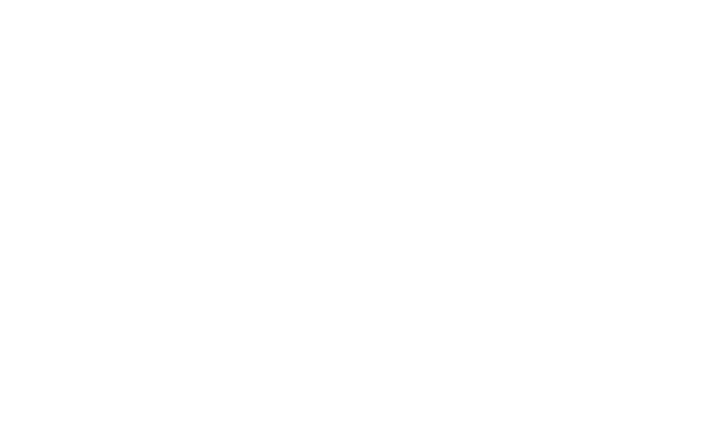
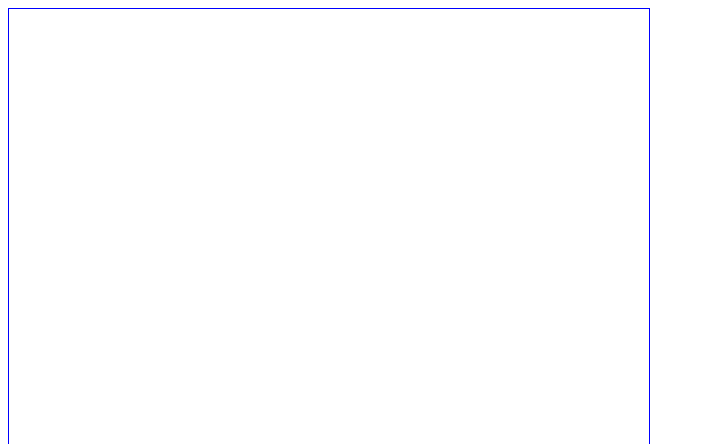
Before and after one commit to andysitu/2dworld, a plain HTML site: page index.html in a window 1280 px wide. Shown: the top 444 px of the page, without its empty margins (0-705 px from the left). Drawn offline with Linux system fonts and the light colour scheme.

Commit message:
linked style sheet incorrectly

```diff
--- a/files/css/table.css
+++ b/files/css/table.css
@@ -11,4 +11,3 @@ td {
 
 .space {
 	background: url("images/empty-space.png") no-repeat center center;
-	background-color: red;}
--- a/files/view.js
+++ b/files/view.js
@@ -13,14 +13,17 @@ view = {
 		table.cellspacing = 0;
 		table.cellpadding = 0;
 
+
 		for (var i = 0; i < width; i++) {
 			var tr = document.createElement("tr");
-			table.appendChild(tr);
+
 			for (var j = 0; j < length; j++) {
 				var td = document.createElement("td");
 				td.setAttribute("class", "space");
 				tr.appendChild(td);
 			}
+
+			table.appendChild(tr);
 		}
 /*
 		function f1(i) {
--- a/index.html
+++ b/index.html
@@ -5,7 +5,7 @@
 	<meta charset="utf-8">
 	<title>Testing</title>
 
-	<style rel="stylesheet" type="text/css" href="files/css/table.css"></style>
+	<link rel="stylesheet" type="text/css" href="files/css/table.css">
 
 </head>
 
```
